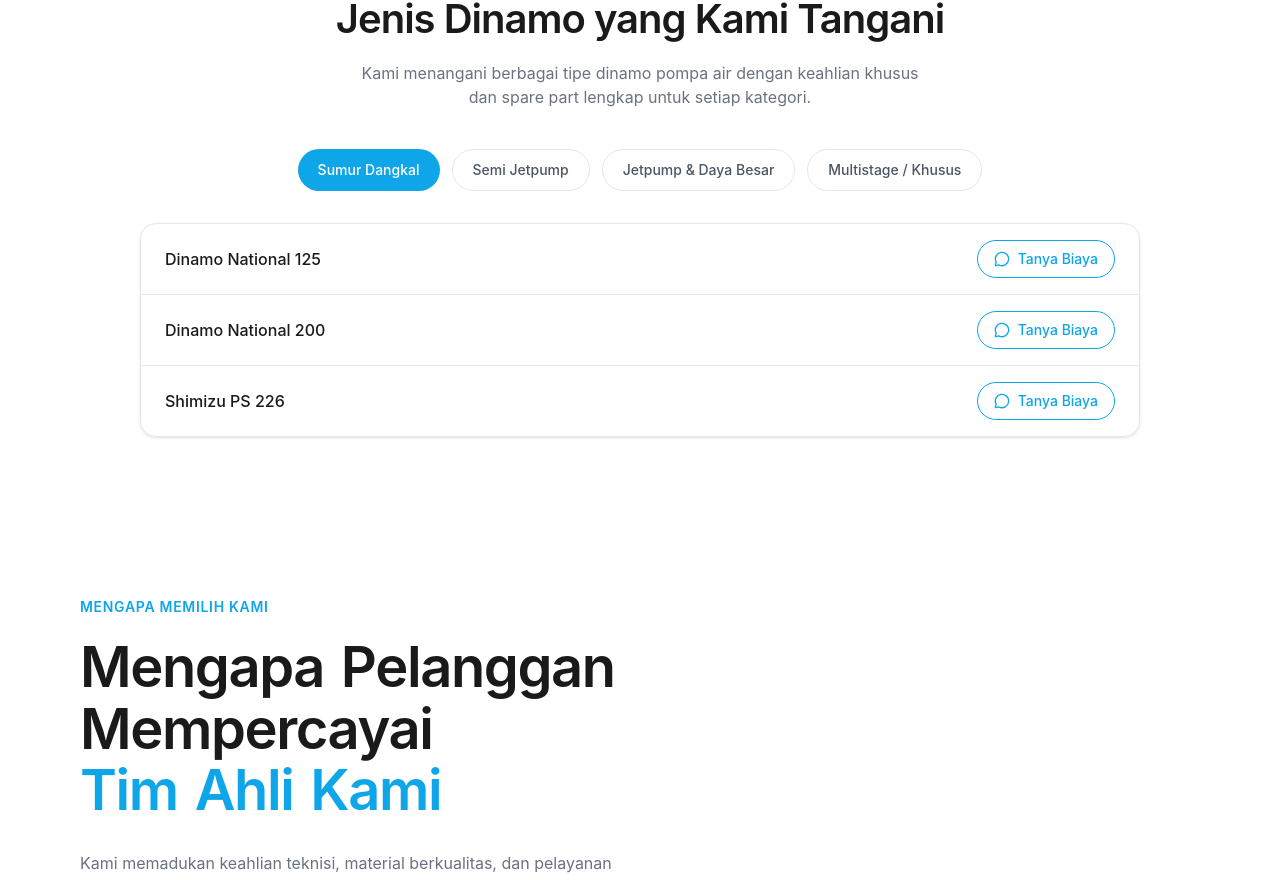
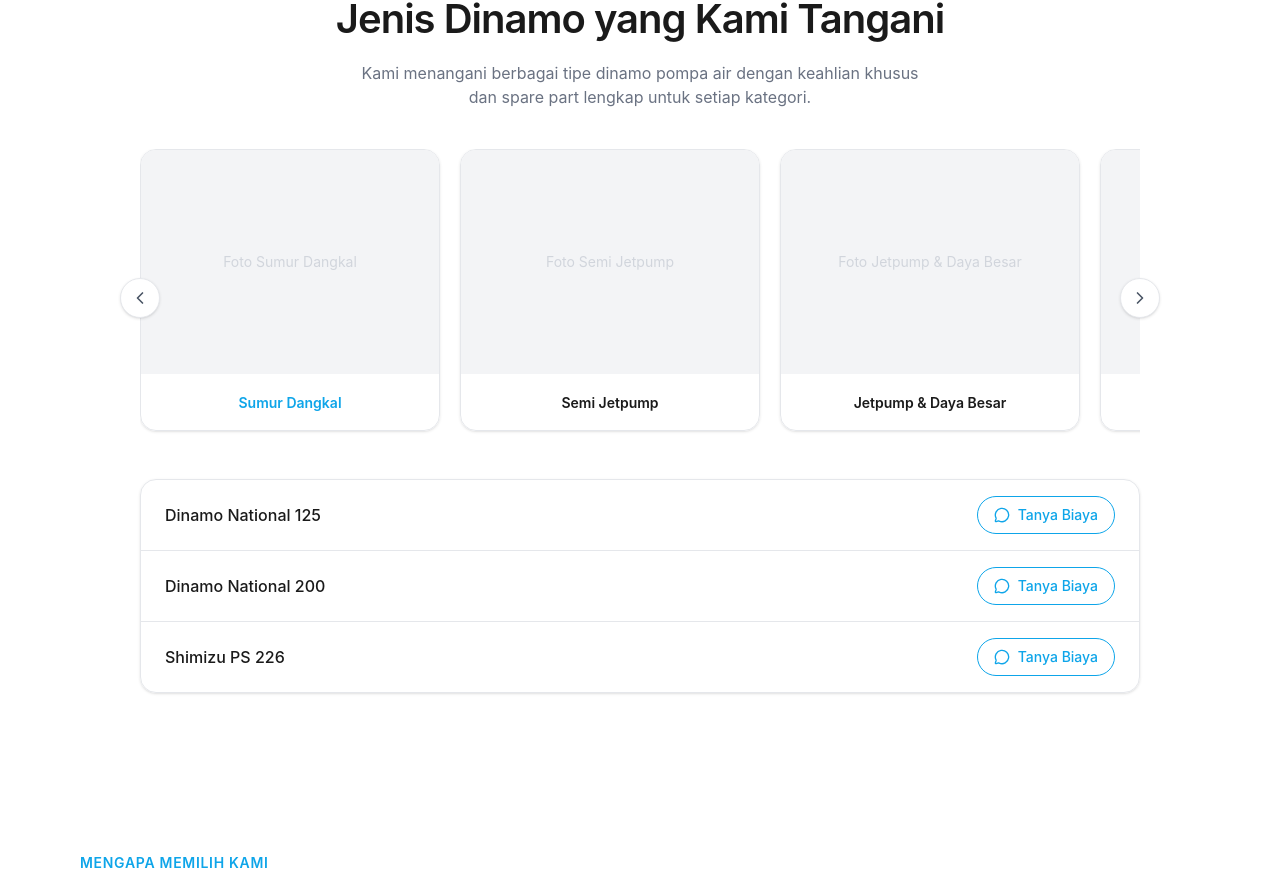
Before and after one commit to TedyFachrudin/Web-Service-MT-Mulia-Tehnik, a React (Vite) app: page / in a window 1280 px wide. Shown: the part 2900-3780 px from the top of the page. Built offline with nearby package versions, Linux system fonts and the light colour scheme.

Commit message:
feat: dinamo section carousel with placeholder images

```diff
--- a/src/components/DinamoTable.jsx
+++ b/src/components/DinamoTable.jsx
@@ -1,13 +1,27 @@
-import { useState } from 'react';
-import { MessageCircle } from 'lucide-react';
+import { useState, useRef } from 'react';
+import { ChevronLeft, ChevronRight, MessageCircle } from 'lucide-react';
 import { useInView } from '../hooks/useInView';
 import { DINAMO_DATA, waUrl } from '../data';
 
 const TABS = Object.keys(DINAMO_DATA);
 
+// ponytail: placeholder images — replace with real photos later
+const CAROUSEL_ITEMS = TABS.map((tab) => ({
+  label: tab,
+  img: null, // akan diisi URL gambar nanti
+}));
+
 export default function DinamoTable() {
   const [active, setActive] = useState(0);
   const [ref, inView] = useInView();
+  const scrollRef = useRef(null);
+
+  const scroll = (dir) => {
+    const el = scrollRef.current;
+    if (!el) return;
+    const w = el.querySelector('[data-slide]')?.offsetWidth || 300;
+    el.scrollBy({ left: dir * (w + 20), behavior: 'smooth' });
+  };
 
   return (
     <section id="dinamo" className="bg-white px-5 md:px-12 lg:px-20 py-12 md:py-16 lg:py-20">
@@ -20,24 +34,49 @@ export default function DinamoTable() {
           Kami menangani berbagai tipe dinamo pompa air dengan keahlian khusus dan spare part lengkap untuk setiap kategori.
         </p>
 
-        {/* Tabs */}
-        <div className="flex flex-wrap justify-center gap-3 mt-10">
-          {TABS.map((tab, i) => (
-            <button
-              key={tab}
-              onClick={() => setActive(i)}
-              className={`px-5 py-2.5 rounded-full text-sm font-medium transition-all duration-300 ${
-                active === i
-                  ? 'bg-[#0EA5E9] text-white'
-                  : 'border border-gray-200 text-gray-600 hover:border-[#0EA5E9] hover:text-[#0EA5E9]'
-              }`}
-            >
-              {tab}
-            </button>
-          ))}
+        {/* Carousel */}
+        <div className="relative mt-10">
+          <button
+            onClick={() => scroll(-1)}
+            className="absolute -left-3 md:-left-5 top-1/2 -translate-y-1/2 z-10 w-10 h-10 rounded-full bg-white border border-gray-200 shadow-sm flex items-center justify-center hover:bg-gray-50 transition-colors"
+          >
+            <ChevronLeft className="w-5 h-5 text-gray-600" />
+          </button>
+          <button
+            onClick={() => scroll(1)}
+            className="absolute -right-3 md:-right-5 top-1/2 -translate-y-1/2 z-10 w-10 h-10 rounded-full bg-white border border-gray-200 shadow-sm flex items-center justify-center hover:bg-gray-50 transition-colors"
+          >
+            <ChevronRight className="w-5 h-5 text-gray-600" />
+          </button>
+
+          <div
+            ref={scrollRef}
+            className="flex gap-5 overflow-x-auto snap-x snap-mandatory scroll-smooth pb-4"
+            style={{ scrollbarWidth: 'none' }}
+          >
+            {CAROUSEL_ITEMS.map((item, i) => (
+              <div
+                key={i}
+                data-slide
+                className="snap-center shrink-0 w-[260px] md:w-[300px] rounded-2xl overflow-hidden border border-gray-200 shadow-sm cursor-pointer"
+                onClick={() => setActive(i)}
+              >
+                {/* Image placeholder */}
+                <div className="aspect-[4/3] bg-gray-100 flex items-center justify-center">
+                  {item.img
+                    ? <img src={item.img} alt={item.label} className="w-full h-full object-cover" />
+                    : <span className="text-gray-300 text-sm">Foto {item.label}</span>
+                  }
+                </div>
+                <div className="p-4 text-center">
+                  <span className={`text-sm font-semibold ${active === i ? 'text-[#0EA5E9]' : 'text-[#1a1a1a]'}`}>{item.label}</span>
+                </div>
+              </div>
+            ))}
+          </div>
         </div>
 
-        {/* Table */}
+        {/* Detail list for active tab */}
         <div className="mt-8 border border-gray-200 rounded-2xl overflow-hidden shadow-sm">
           {DINAMO_DATA[TABS[active]].map((item, i) => (
             <div key={item} className={`flex flex-col sm:flex-row items-start sm:items-center justify-between px-6 py-4 ${i > 0 ? 'border-t border-gray-200' : ''}`}>
```
